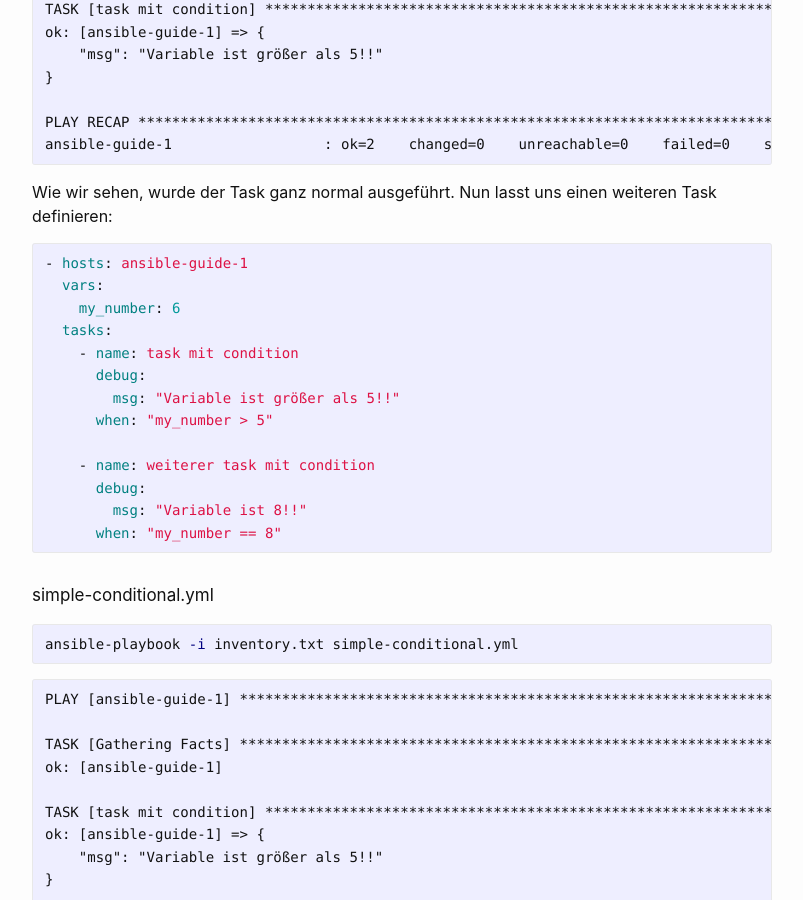
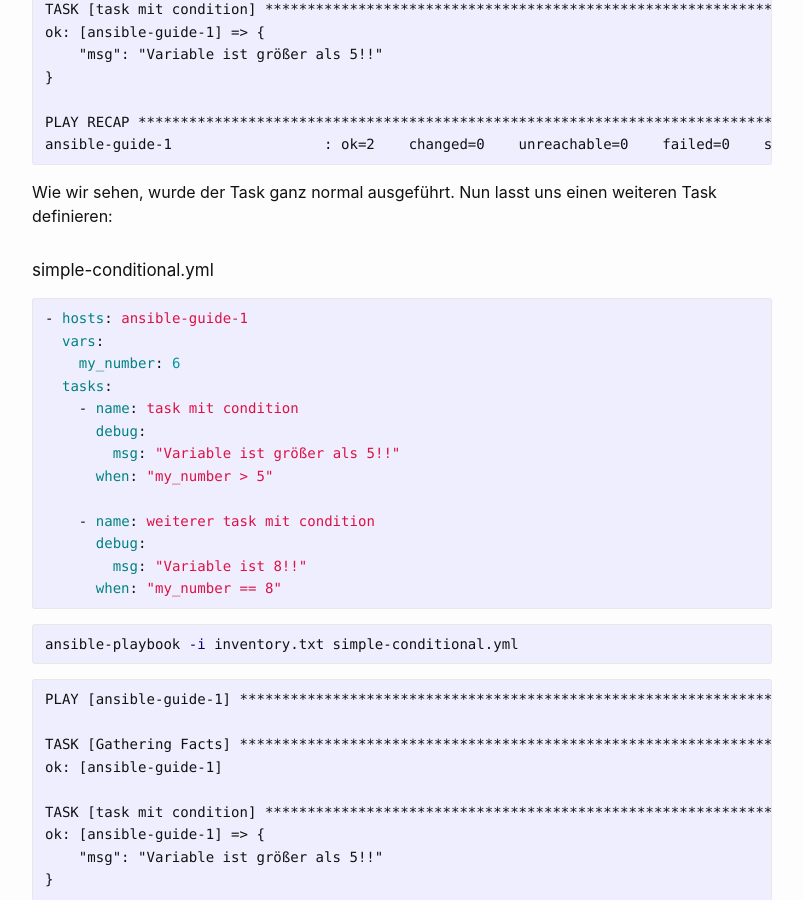
Before and after one commit to dermow/staging, a Jekyll site: the page built from _posts/2021-03-11-ansible-guide-8.markdown, in a window 1280 px wide and 900 px high, scrolled down 1614 px. Shown: the whole window, without its empty margins (238-1041 px from the left). Built offline with Jekyll 4.4.1, drawn with Linux system fonts in a browser that asks for light colours; comment, search, counter and statistics services are not loaded; part of the change alters nothing that is shown.

````diff
--- a/_posts/2021-03-11-ansible-guide-8.markdown
+++ b/_posts/2021-03-11-ansible-guide-8.markdown
@@ -64,6 +64,7 @@ ansible-guide-1                  : ok=2    changed=0    unreachable=0    failed=
 
 Wie wir sehen, wurde der Task ganz normal ausgeführt. Nun lasst uns einen weiteren Task definieren:
 
+###### simple-conditional.yml
 ```yaml
 - hosts: ansible-guide-1
   vars:
@@ -80,7 +81,6 @@ Wie wir sehen, wurde der Task ganz normal ausgeführt. Nun lasst uns einen weite
       when: "my_number == 8"
 ```
 
-###### simple-conditional.yml
 ```bash
 ansible-playbook -i inventory.txt simple-conditional.yml
 ```
````
